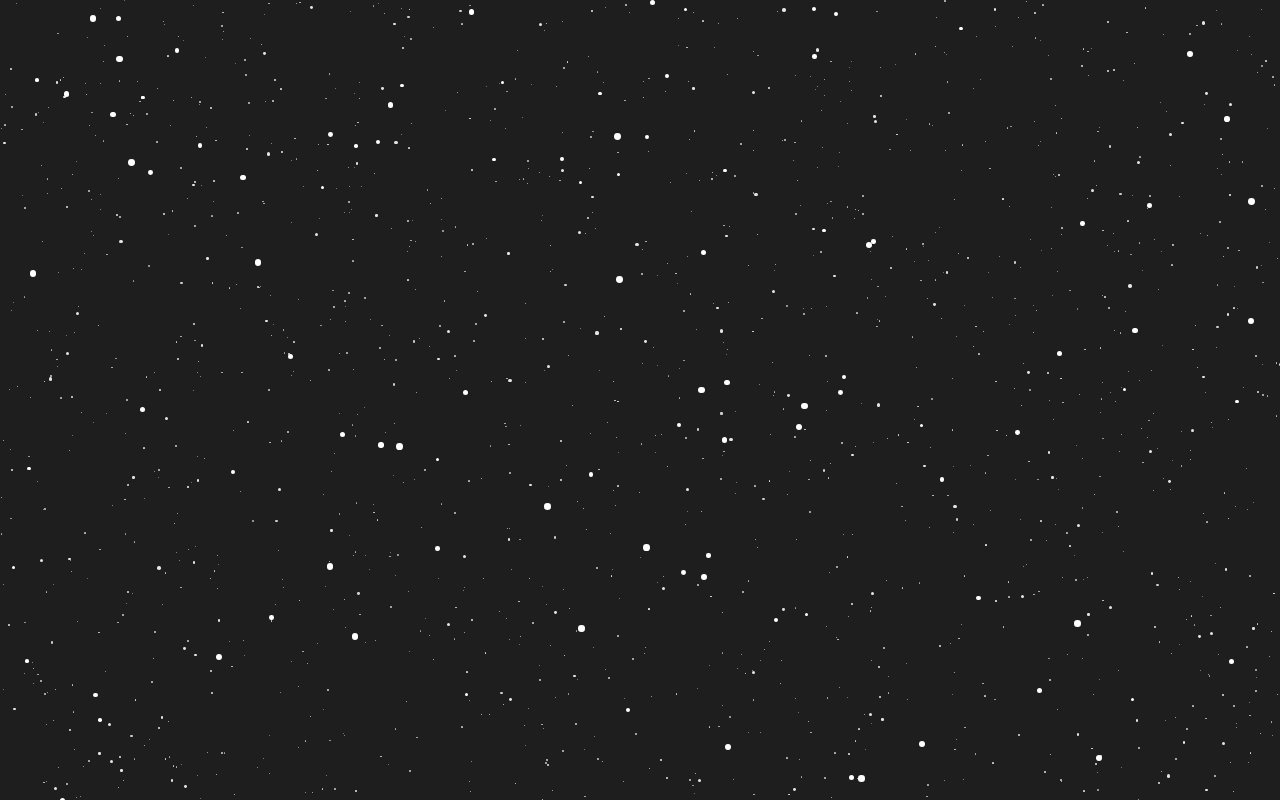
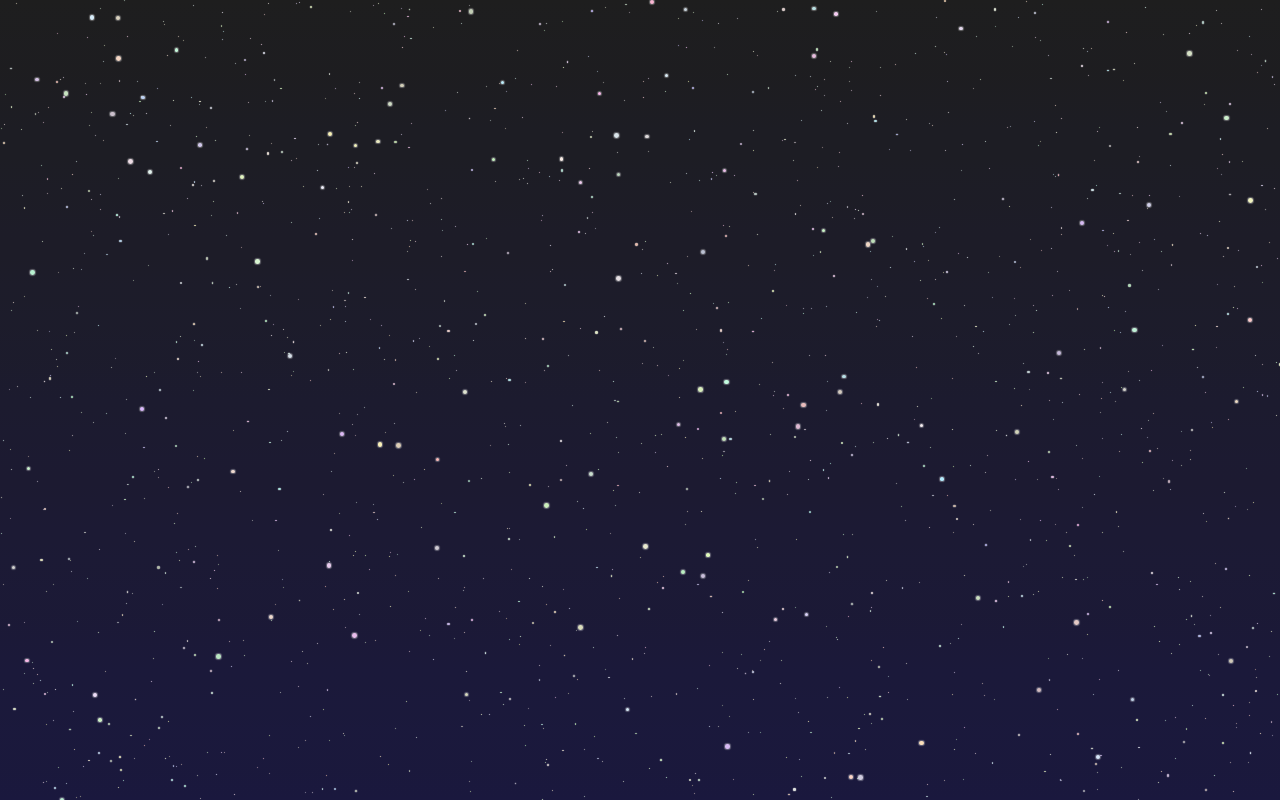
Before and after one commit to Paul-Hebert/space-field, a plain HTML site: page index.html in a window 1280 px wide. Drawn offline with Linux system fonts and the light colour scheme.

Commit message:
playing with colors and shadows

```diff
--- a/main.js
+++ b/main.js
@@ -7,8 +7,22 @@ var starPrototype = {
 
     },
     size: {
-        max: 7,
+        max: 5,
         min: 3
+    },
+    colorRange: {
+        red: {
+            min:180,
+            max:255
+        },
+        green: {
+            min:180,
+            max:255
+        },
+        blue: {
+            min:180,
+            max:255
+        }
     }
 }
 
@@ -29,7 +43,7 @@ var spaceField = {
     },
     init: function(settings){
         var field = document.querySelector(settings.target);
-        console.log(field);
+
         spaceField.size.width = field.scrollWidth;
         spaceField.size.height = field.scrollHeight;
 
@@ -51,31 +65,43 @@ var spaceField = {
                 // get minimum size
                 var starSize = starPrototype.size.min;
 
-                // add a ranodm number to get between min and max
-                starSize += ((starPrototype.size.max - starPrototype.size.min) * Math.random());
+                // add a random number to get between min and max
+                starSize += (starPrototype.size.max - starPrototype.size.min) * Math.random();
 
                 // shrink stars in back layer.
                 starSize *= 1/d;
 
                 spaceField.functions.setStyles(star, {
-                    left: Math.random() * spaceField.size.width,
-                    top: Math.random() * spaceField.size.height,
-                    width: starSize + "px",
-                    height: starSize + "px"
-                })
+                    "left": Math.random() * spaceField.size.width,
+                    "top": Math.random() * spaceField.size.height,
+                    "width": starSize + "px",
+                    "height": starSize + "px",
+                    "background": spaceField.functions.randomRGB(starPrototype.colorRange),
+                    "box-shadow": `0px 0px ${1/d}px ${1/d}px rgba(255,255,255,0.33)`,
+                });
 
                 layer.append(star);
             }
         }
     },
     functions: {
-        log: function(content, type = 'log'){
-            console[type](content);
+        log: function(content, action = 'log'){
+            console[action](content);
         },
         setStyles: function(target, styles){
             Object.keys(styles).forEach(function(key){
                 target.style[key] = styles[key];
             });
+        },
+        randomRGB: function(colorRange){
+            var red = spaceField.functions.randomColorValue(colorRange.red)
+            var green = spaceField.functions.randomColorValue(colorRange.green)
+            var blue = spaceField.functions.randomColorValue(colorRange.blue)
+
+            return `rgb(${red},${green},${blue})`
+        },
+        randomColorValue: function(color){
+            return color.min + ((color.max - color.min) * Math.random());
         }
     }
 };
--- a/main.scss
+++ b/main.scss
@@ -5,7 +5,7 @@ html, body{
 }
 
 #space-field{
-    background:#333;
+    background-image: linear-gradient(to top, #2d296b 0%, #333 100%);;
     width:100vw;
     height:100vh;
 
```
Also changed, not shown: main.css, main.min.css, 1 other file.
